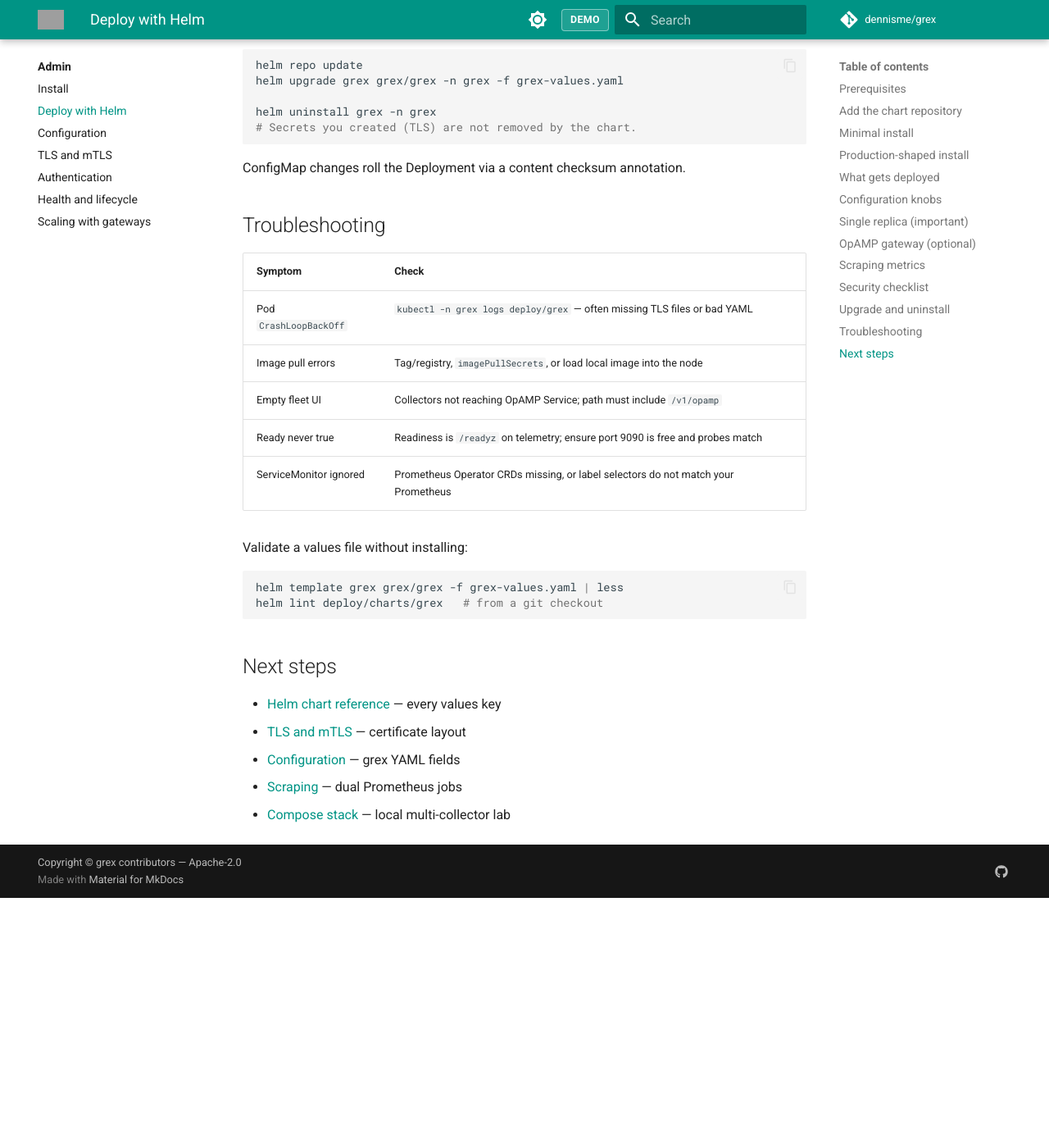
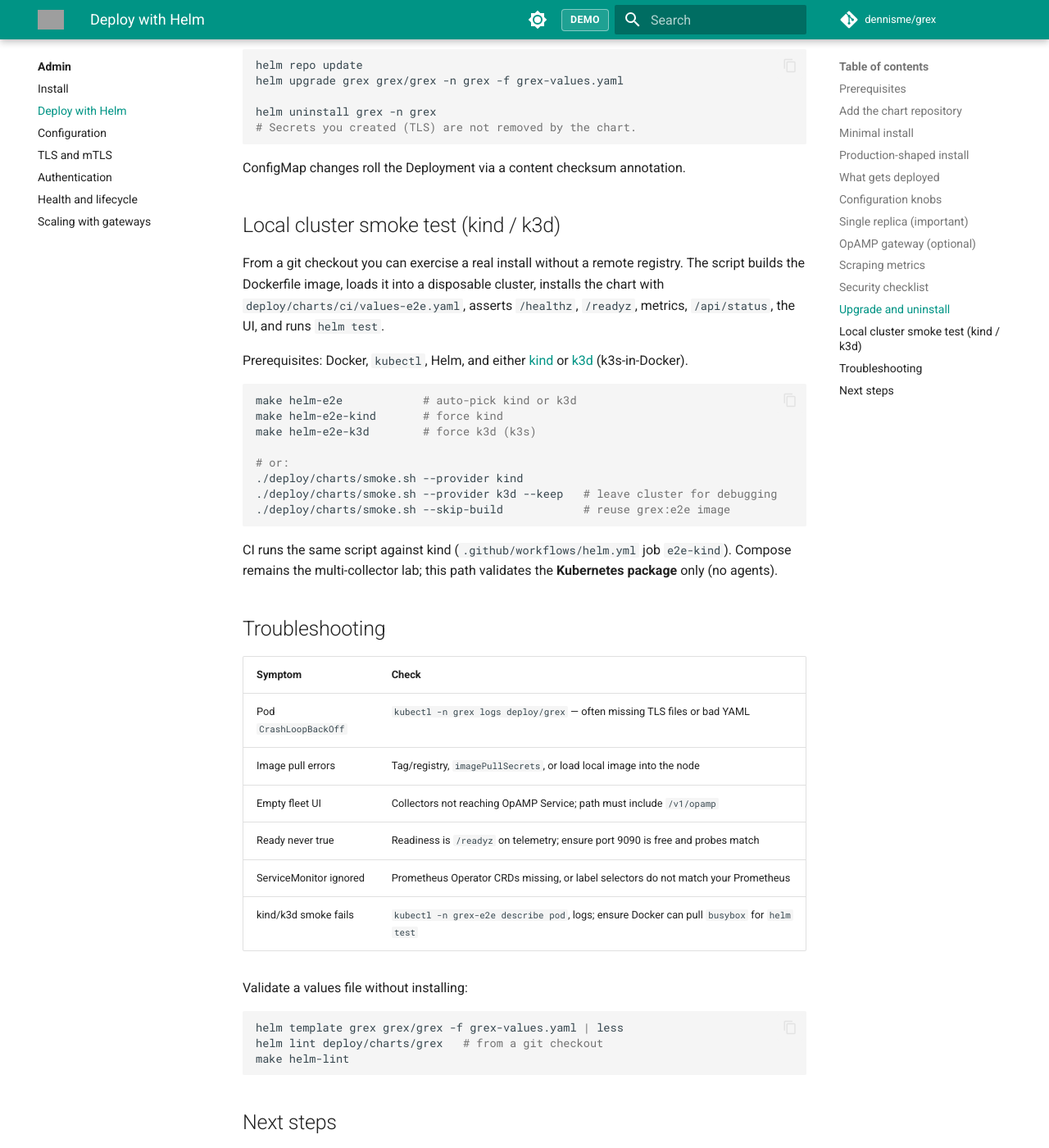
Before and after one commit to cxdy/grex, an MkDocs documentation site: the page built from docs/admin/helm.md, in a window 1280 px wide and 1400 px high, scrolled down 5348 px. Shown: the whole window at 82% size. Built offline with MkDocs 1.6.1 and Material for MkDocs 9.7.7, drawn with Linux system fonts in a browser that asks for light colours; comment, search, counter and statistics services are not loaded; before the commit the page ends 6443 px from its top, so only the background shows below that; grey boxes are pictures that could not be loaded.

Commit message:
feat(helm): add kind/k3d chart e2e smoke and CI job
Add deploy/charts/smoke.sh to build the grex image, load it into kind or
k3d, install the chart, assert health/metrics/API/UI, and run helm test.
Wire the same script into the helm workflow e2e-kind job and document
make helm-e2e targets.

````diff
--- a/docs/admin/helm.md
+++ b/docs/admin/helm.md
@@ -242,6 +242,31 @@
 
 ConfigMap changes roll the Deployment via a content checksum annotation.
 
+## Local cluster smoke test (kind / k3d)
+
+From a git checkout you can exercise a real install without a remote registry.
+The script builds the Dockerfile image, loads it into a disposable cluster,
+installs the chart with `deploy/charts/ci/values-e2e.yaml`, asserts
+`/healthz`, `/readyz`, metrics, `/api/status`, the UI, and runs `helm test`.
+
+Prerequisites: Docker, `kubectl`, Helm, and either
+[kind](https://kind.sigs.k8s.io/) or [k3d](https://k3d.io/) (k3s-in-Docker).
+
+```sh
+make helm-e2e            # auto-pick kind or k3d
+make helm-e2e-kind       # force kind
+make helm-e2e-k3d        # force k3d (k3s)
+
+# or:
+./deploy/charts/smoke.sh --provider kind
+./deploy/charts/smoke.sh --provider k3d --keep   # leave cluster for debugging
+./deploy/charts/smoke.sh --skip-build            # reuse grex:e2e image
+```
+
+CI runs the same script against kind (`.github/workflows/helm.yml` job
+`e2e-kind`). Compose remains the multi-collector lab; this path validates the
+**Kubernetes package** only (no agents).
+
 ## Troubleshooting
 
 | Symptom | Check |
@@ -251,12 +276,14 @@
 | Empty fleet UI | Collectors not reaching OpAMP Service; path must include `/v1/opamp` |
 | Ready never true | Readiness is `/readyz` on telemetry; ensure port 9090 is free and probes match |
 | ServiceMonitor ignored | Prometheus Operator CRDs missing, or label selectors do not match your Prometheus |
+| kind/k3d smoke fails | `kubectl -n grex-e2e describe pod`, logs; ensure Docker can pull `busybox` for `helm test` |
 
 Validate a values file without installing:
 
 ```sh
 helm template grex grex/grex -f grex-values.yaml | less
 helm lint deploy/charts/grex   # from a git checkout
+make helm-lint
 ```
 
 ## Next steps
````
Also changed, not shown: deploy/charts/grex/README.md (+11 -0 lines), docs/developer/contributing.md (+1 -1 lines), docs/developer/local-development.md (+7 -2 lines), docs/spec/design.md (+6 -2 lines), 4 other files.
